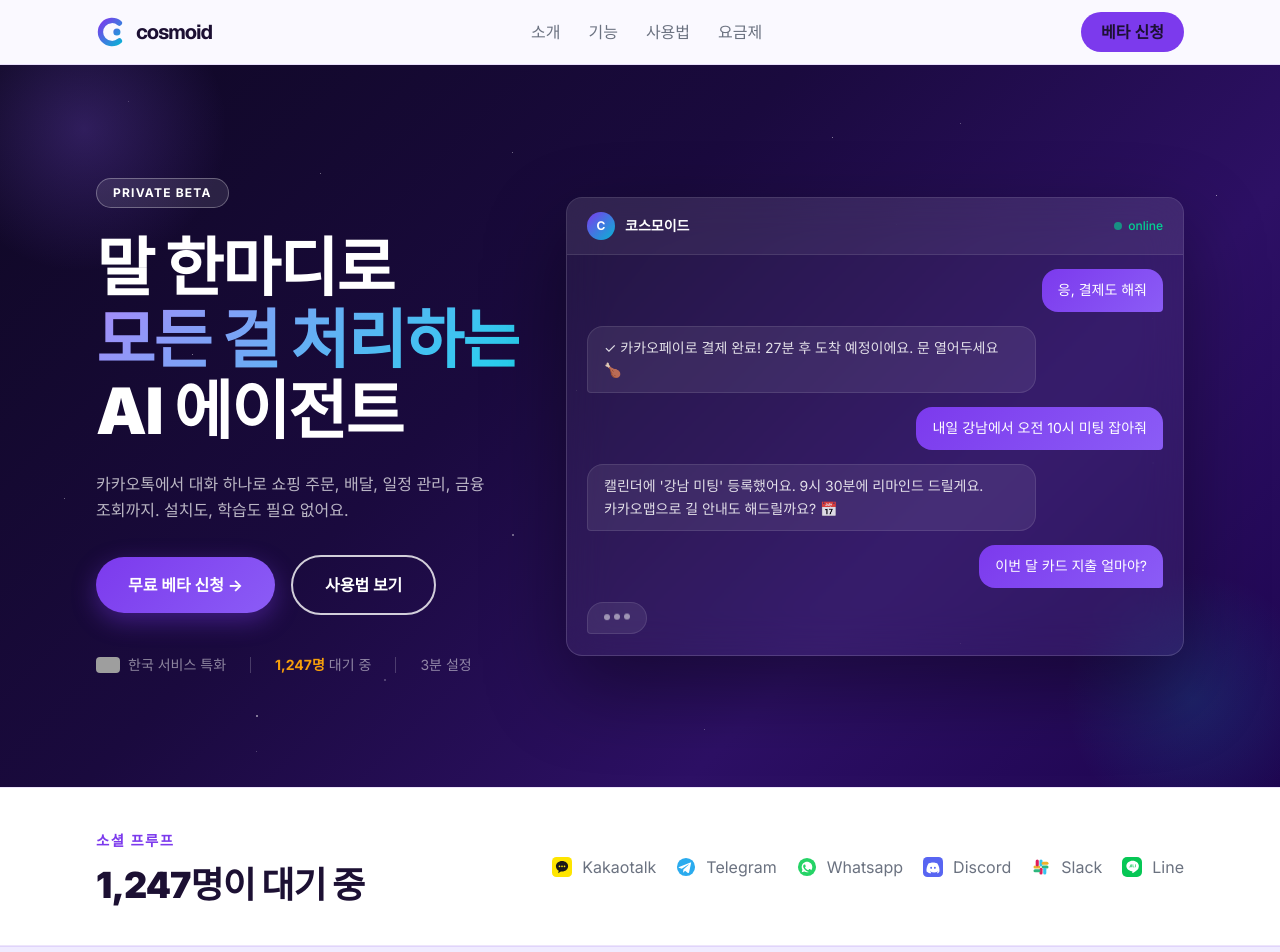
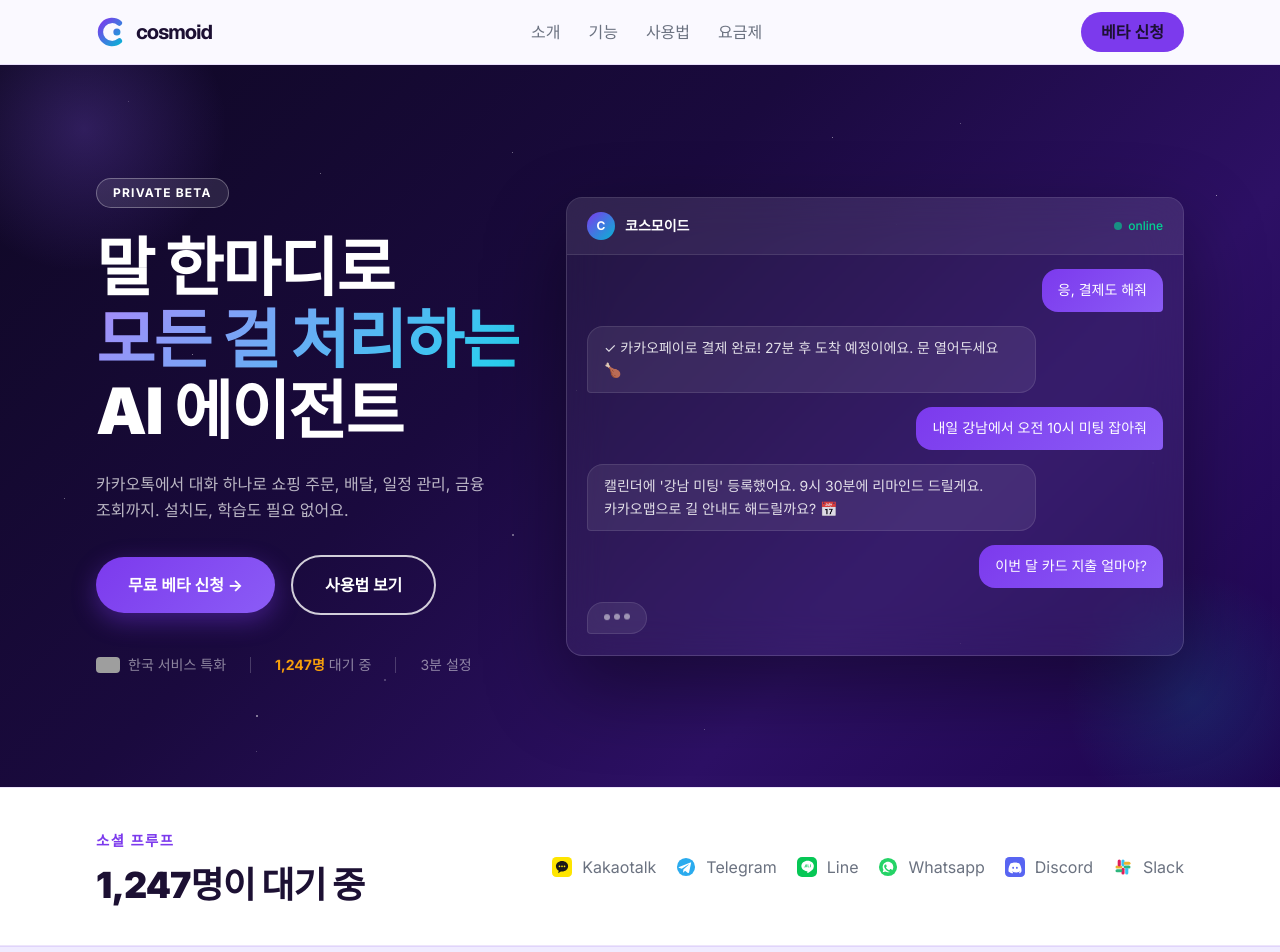
Before and after one commit to seojoonkim/cosmoid, a Next.js app: page / in a window 1280 px wide. Shown: the top 952 px of the page. Built offline with nearby package versions, Linux system fonts and the light colour scheme; grey boxes are pictures that could not be loaded.

Commit message:
fix: SocialProof Line 순서 3번째로

```diff
--- a/src/components/SocialProof.tsx
+++ b/src/components/SocialProof.tsx
@@ -6,10 +6,10 @@ import Image from "next/image";
 const logos = [
   { name: "kakaotalk", src: "/logos/kakaotalk.svg" },
   { name: "telegram", src: "/logos/telegram.svg" },
+  { name: "line", src: "/logos/line.svg" },
   { name: "whatsapp", src: "/logos/whatsapp.svg" },
   { name: "discord", src: "/logos/discord.svg" },
   { name: "slack", src: "/logos/slack.svg" },
-  { name: "line", src: "/logos/line.svg" },
 ];
 
 export default function SocialProof() {
```
